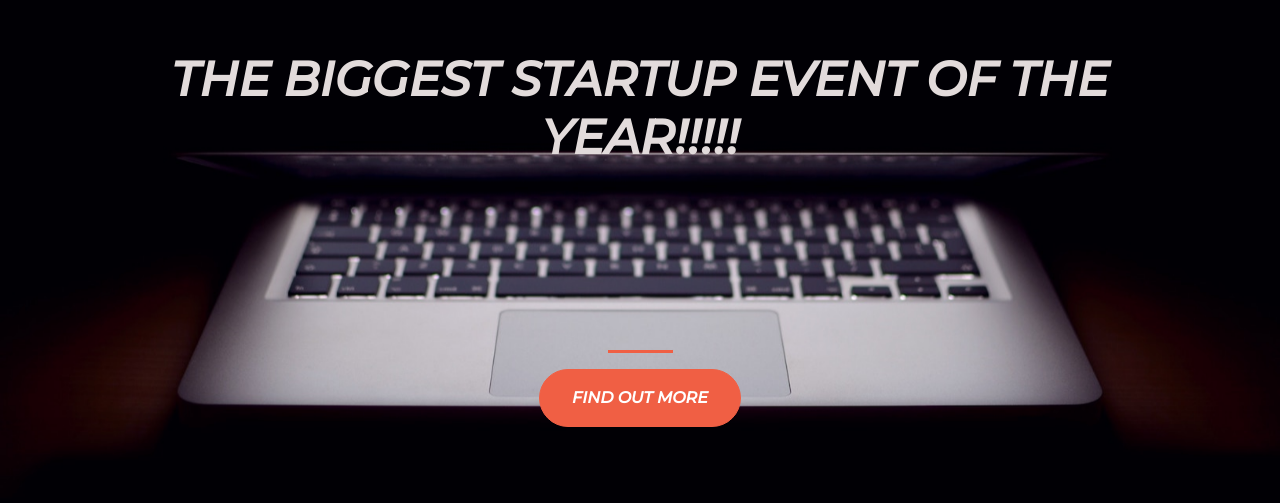
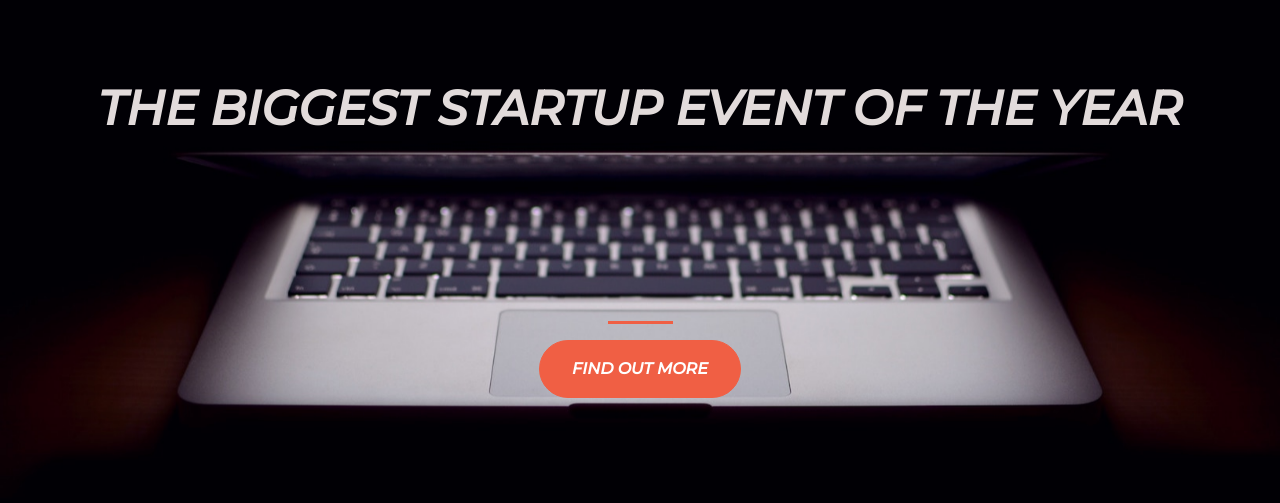
Before and after one commit to temurbek-4224/temurbek-personal-website, a plain HTML site: page index.html in a window 1280 px wide. Shown: the part 161-664 px from the top of the page. Drawn offline with nearby package versions, Linux system fonts and the light colour scheme.

Commit message:
remove exclamation marks

```diff
--- a/index.html
+++ b/index.html
@@ -13,7 +13,7 @@
 	<div class="container d-flex align-items-center h-100">
 		<div class="row">
 			<header class="col-12 text-center">
-				<h1 class="text-uppercase"><strong>The biggest startup event of the year!!!!!</strong></h1>
+				<h1 class="text-uppercase"><strong>The biggest startup event of the year</strong></h1>
 			</header>
 			<div class="buffer col-12"></div>
 	    <section class="col-12 text-center">
```
